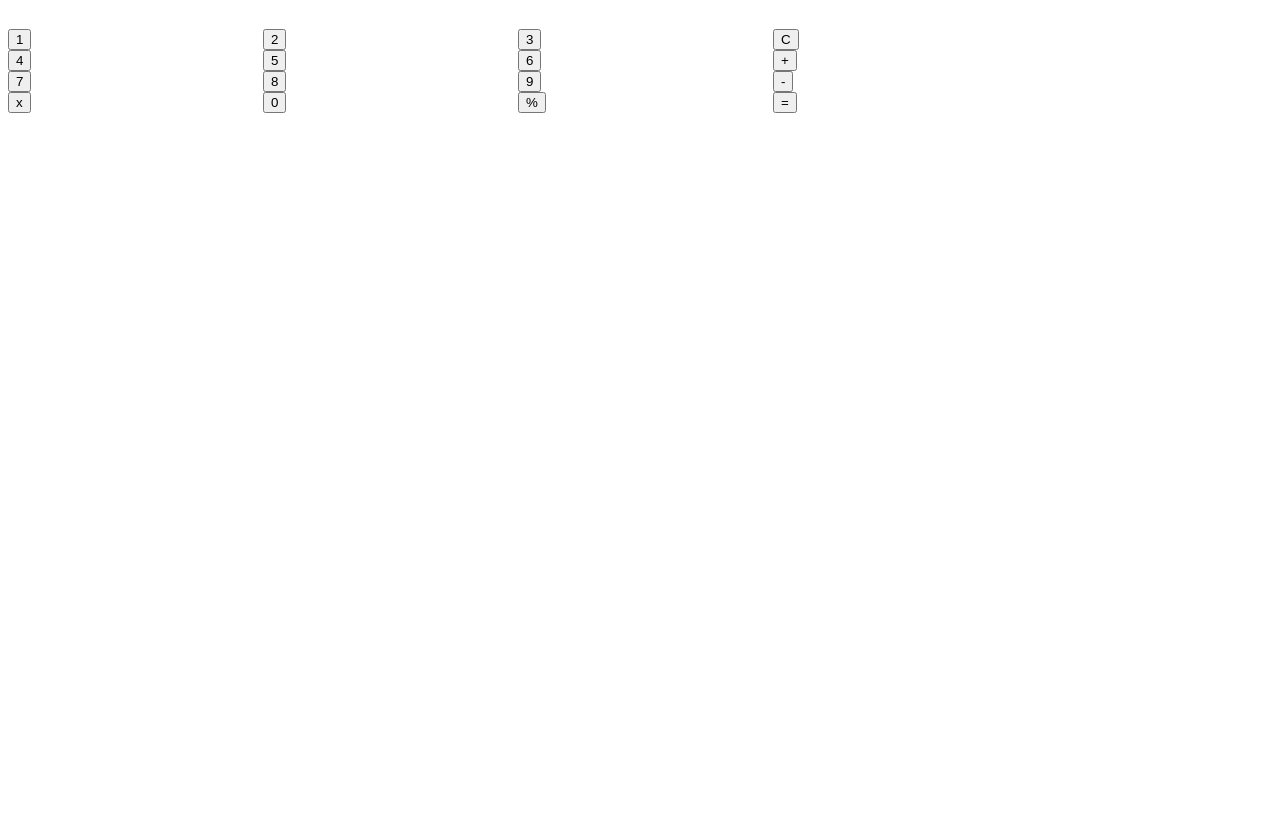
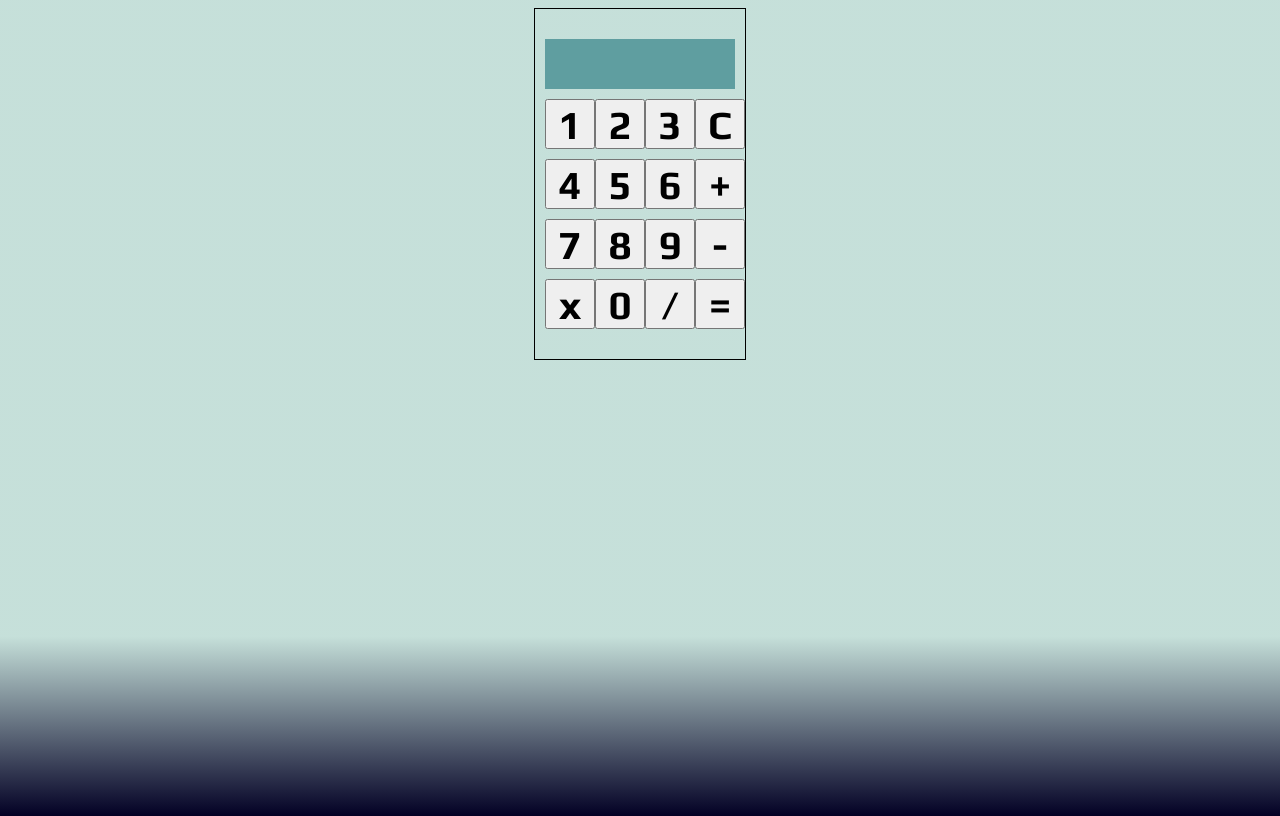
Before and after one commit to hmwebdev/calculator, a plain HTML site: page index.html in a window 1280 px wide. Drawn offline with Linux system fonts and the light colour scheme; a web font is replaced by a local one.

Commit message:
Links all the inputs with the good functions

```diff
--- a/app/app.js
+++ b/app/app.js
@@ -1,5 +1,63 @@
 // Global Vars
+let display = document.querySelector("#output");
+let clr = document.querySelector("#button-C");
+let firstNum, secondNum, operator;
 
 // Functions
 
+const add = (num1, num2) => {
+  return num1 + num2;
+};
+
+const substract = (num1, num2) => {
+  return num1 - num2;
+};
+
+const multiply = (num1, num2) => {
+  return num1 * num2;
+};
+
+const divide = (num1, num2) => {
+  return num1 / num2;
+};
+
+const equal = () => {};
+
+const operate = (num1, op, num2) => {
+  let total;
+  if (op === "+") {
+    total = add(num1, num2);
+  } else if (op === "-") {
+    total = substract(num1, num2);
+  } else if (op === "x") {
+    total = multiply(num1, num2);
+  } else if (op === "/") {
+    total = divide(num1, num2);
+  }
+  return total;
+};
+
+const populateDisplay = (num) => {
+  display.innerHTML += num;
+};
+
+const clear = () => {
+  display.innerHTML = "";
+};
+
+const displayOperator = (op) => {
+  if (op === "+") {
+    display.innerHTML += "+";
+  } else if (op === "-") {
+    display.innerHTML += "-";
+  } else if (op === "x") {
+    display.innerHTML += "x";
+  } else if (op === "/") {
+    display.innerHTML += "/";
+  }
+  //display.innerHTML += op;
+};
+
 // Watchers
+
+clr.addEventListener("click", clear);
--- a/index.html
+++ b/index.html
@@ -9,30 +9,51 @@
 </head>
 
 <body>
+    <div class="main">
         <div class="container">
             <div class="parent">
-            <div class="div1"></div>
-            <div class="div2"><input class="number" type="button" value="1" id="button-1" onclick="btm(1)" /></div>
-            <div class="div3"><input class="number" type="button" value="2" id="button-2" onclick="btm(2)" /></div>
-            <div class="div4"><input class="number" type="button" value="3" id="button-3" onclick="btm(3)" /></div>
-            <div class="div5"><input class="operator" type="button" value="C" id="button-C" onclick="btmClean()" />
+                <div class="div1"><span id="output"></span></div>
+                <div class="div2"><input class="number" type="button" value="1" id="button-1"
+                        onclick="populateDisplay(1)" /></div>
+                <div class="div3"><input class="number" type="button" value="2" id="button-2"
+                        onclick="populateDisplay(2)" /></div>
+                <div class="div4"><input class="number" type="button" value="3" id="button-3"
+                        onclick="populateDisplay(3)" /></div>
+                <div class="div5"><input class="operator" type="button" value="C" id="button-C" />
                 </div>
-            <div class="div6"><input class="number" type="button" value="4" id="button-4" onclick="btm(4)" /> </div>
-            <div class="div7"><input class="number" type="button" value="5" id="button-5" onclick="btm(5)" /> </div>
-            <div class="div8"><input class="number" type="button" value="6" id="button-6" onclick="btm(6)" /> </div>
-            <div class="div9"><input class="operator" type="button" value="+" id="button-+" onclick="btmPlus()" />
+                <div class="div6"><input class="number" type="button" value="4" id="button-4"
+                        onclick="populateDisplay(4)" /> </div>
+                <div class="div7"><input class="number" type="button" value="5" id="button-5"
+                        onclick="populateDisplay(5)" /> </div>
+                <div class="div8"><input class="number" type="button" value="6" id="button-6"
+                        onclick="populateDisplay(6)" /> </div>
+                <div class="div9"><input class="operator" type="button" value="+" id="button-+"
+                        onclick="displayOperator('+')" />
                 </div>
-            <div class="div10"><input class="number" type="button" value="7" id="button-8" onclick="btm(7)" /> </div>
-            <div class="div11"><input class="number" type="button" value="8" id="button-9" onclick="btm(8)" /> </div>
-            <div class="div12"><input class="number" type="button" value="9" id="button-9" onclick="btm(9)" /> </div>
-            <div class="div13"><input class="operator" type="button" value="-" id="button-9" onclick="less()" />
+                <div class="div10"><input class="number" type="button" value="7" id="button-8"
+                        onclick="populateDisplay(7)" />
                 </div>
-            <div class="div14"><input class="operator" type="button" value="x" id="button-9" onclick="multiply()" />
+                <div class="div11"><input class="number" type="button" value="8" id="button-9"
+                        onclick="populateDisplay(8)" />
                 </div>
-            <div class="div15"><input class="number" type="button" value="0" id="button-9" onclick="btm(0)" /> </div>
-            <div class="div16"><input class="operator" type="button" value="%" id="button-9" onclick="division()" />
+                <div class="div12"><input class="number" type="button" value="9" id="button-9"
+                        onclick="populateDisplay(9)" />
                 </div>
-            <div class="div17"><input class="operator" type="button" value="=" id="button-9" onclick="egal()" /> </div>
+                <div class="div13"><input class="operator" type="button" value="-" id="button-9"
+                        onclick="displayOperator('-')" />
+                </div>
+                <div class="div14"><input class="operator" type="button" value="x" id="button-9"
+                        onclick="displayOperator('x')" />
+                </div>
+                <div class="div15"><input class="number" type="button" value="0" id="button-9"
+                        onclick="populateDisplay(0)" />
+                </div>
+                <div class="div16"><input class="operator" type="button" value="/" id="button-9"
+                        onclick="displayOperator('/')" />
+                </div>
+                <div class="div17"><input class="operator" type="button" value="=" id="button-9" onclick="egal()" />
+                </div>
+            </div>
         </div>
     </div>
 </body>
--- a/style.css
+++ b/style.css
@@ -1,5 +1,46 @@
+@import url("https://fonts.googleapis.com/css2?family=Micro+5&display=swap");
+@import url("https://fonts.googleapis.com/css2?family=Micro+5&family=Play:wght@400;700&display=swap");
+
+body {
+  height: 100vh;
+  background: rgb(2, 0, 36);
+  background: linear-gradient(
+    0deg,
+    rgba(2, 0, 36, 1) 0%,
+    rgba(67, 153, 133, 0.30575980392156865) 22%
+  );
+}
+
+.display-font {
+  font-family: "Micro 5", sans-serif;
+  font-weight: 400;
+  font-style: normal;
+}
+
+.number-font-regular {
+  font-family: "Play", sans-serif;
+  font-weight: 400;
+  font-style: normal;
+}
+
+.number-font-bold {
+  font-family: "Play", sans-serif;
+  font-weight: 700;
+  font-style: normal;
+}
+
+.main {
+  width: 100%;
+  display: flex;
+  justify-content: center;
+}
+
 .container {
-  width: 1020px;
+  width: auto;
+  border: 1px solid black;
+  padding-left: 10px;
+  padding-top: 30px;
+  padding-bottom: 30px;
 }
 
 .parent {
@@ -7,11 +48,30 @@
   grid-template-columns: repeat(4, 1fr);
   grid-template-rows: repeat(5, 1fr);
   grid-column-gap: 0px;
-  grid-row-gap: 0px;
+  grid-row-gap: 10px;
+}
+
+.number,
+.operator {
+  font-family: "Play", sans-serif;
+  font-weight: 700;
+  font-style: normal;
+  font-size: 40px;
+}
+
+input {
+  width: 50px;
+  height: 50px;
 }
 
 .div1 {
   grid-area: 1 / 1 / 2 / 6;
+  background-color: cadetblue;
+  margin-right: 10px;
+  font-family: "Micro 5", sans-serif;
+  font-weight: 400;
+  font-style: normal;
+  font-size: 55px;
 }
 .div2 {
   grid-area: 2 / 1 / 3 / 2;
```
Lines whose indentation alone changed are shown as unchanged.
